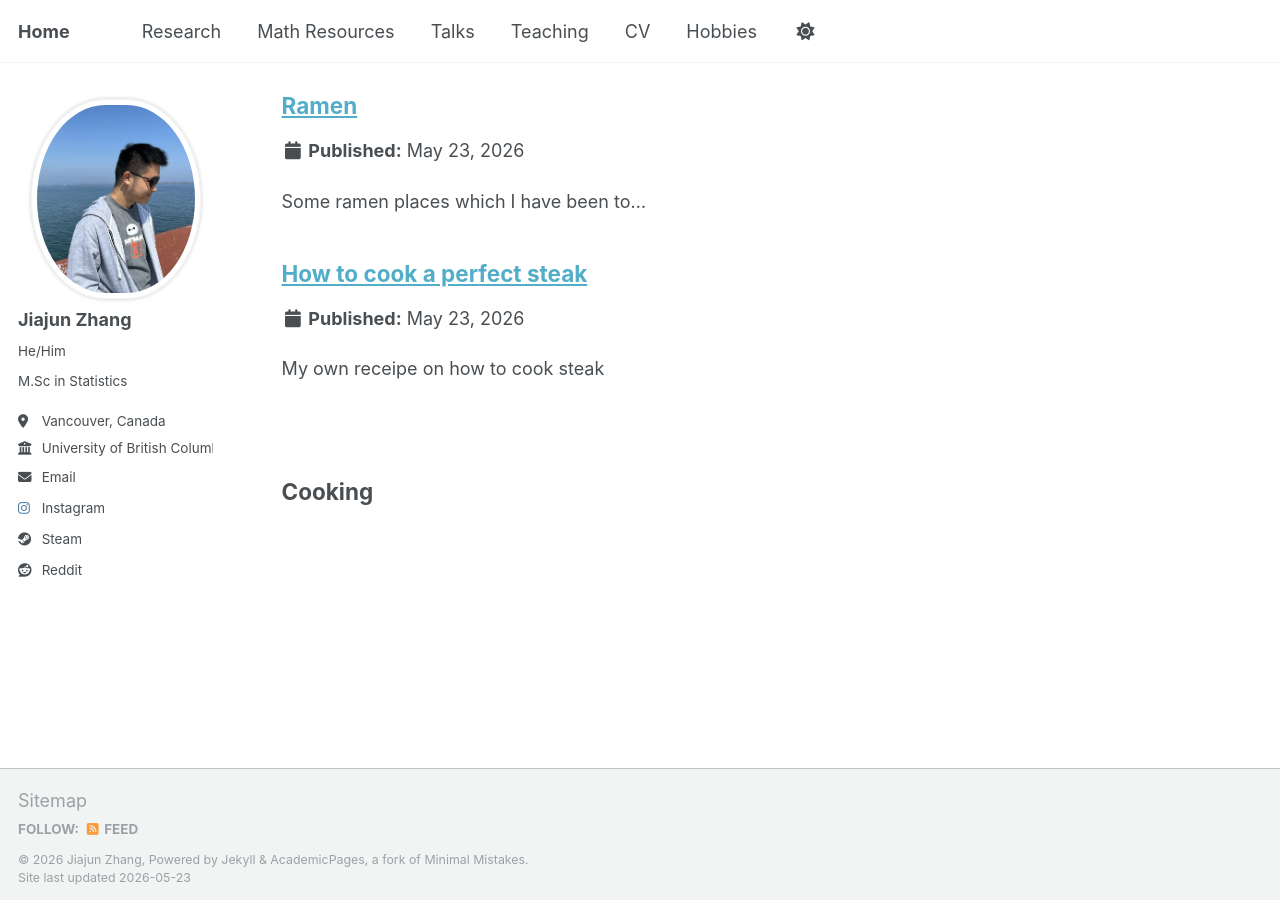
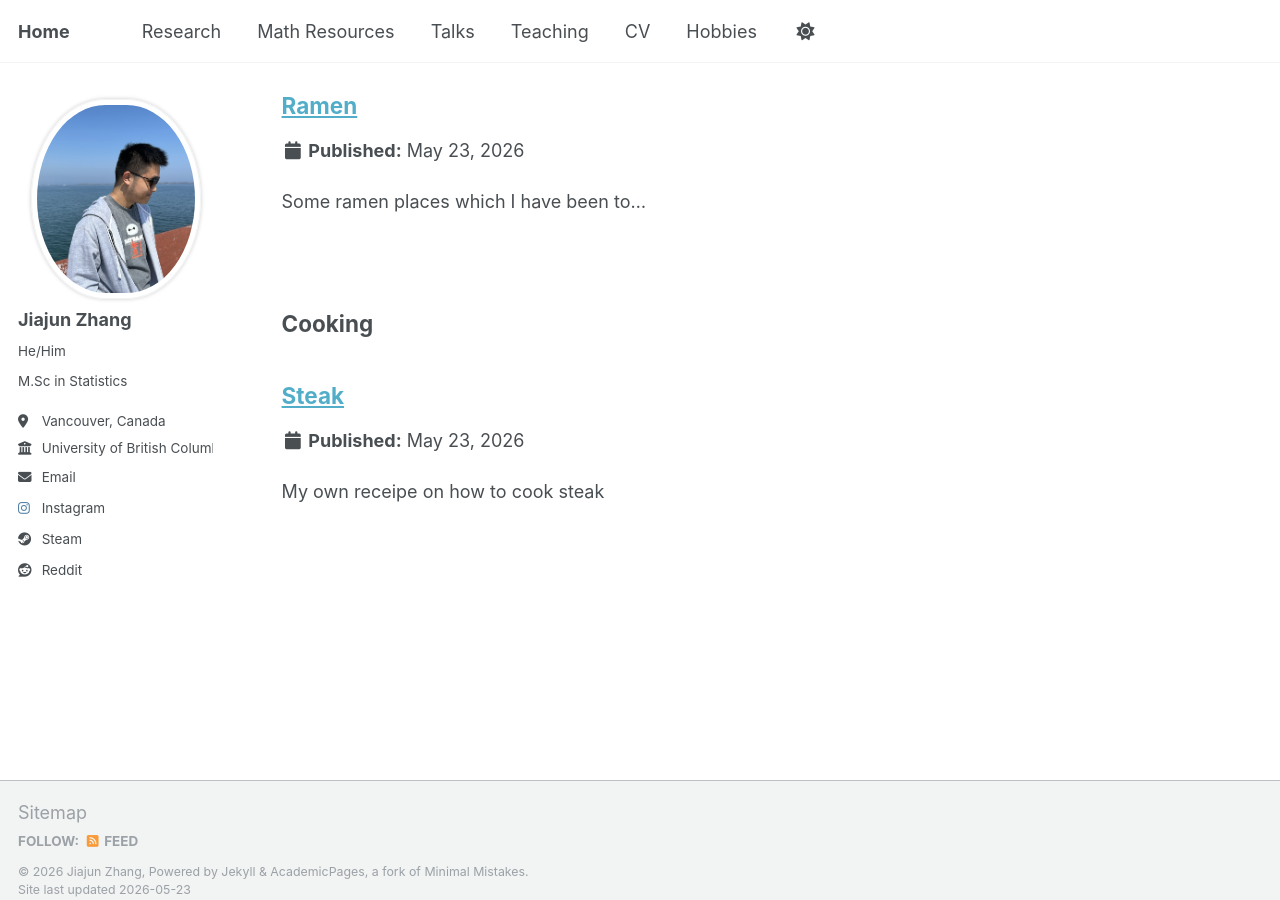
Before and after one commit to JohanssonRein/JohanssonRein.github.io, a Jekyll site: the page built from _pages/portfolio.html, in a window 1280 px wide and 900 px high, scrolled down 1948 px. Built offline with Jekyll 4.4.1, drawn with Linux system fonts in a browser that asks for light colours.

Commit message:
Update steak.md

```diff
--- a/_portfolio/steak.md
+++ b/_portfolio/steak.md
@@ -1,9 +1,9 @@
 ---
-title: "How to cook a perfect steak"
+title: "Steak"
 excerpt: "My own receipe on how to cook steak"   #<br/><img src='/images/500x300.png'>
 collection: portfolio
 order: 12
-category: food
+category: cooking
 ---
 
 <div style="text-align: center;">
```
